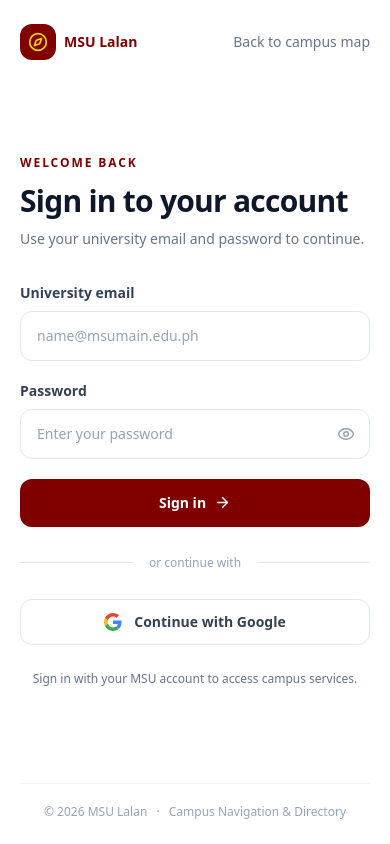
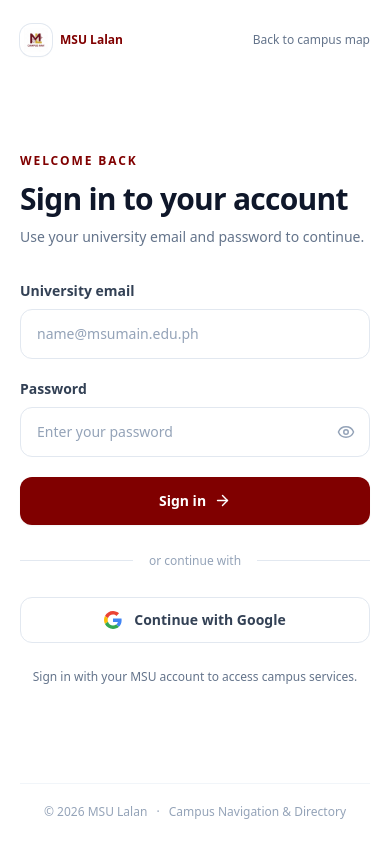
Before and after one commit to MSU-Students/msu-lalan, a Nuxt app in the folder client/: page /login in a window 390 px wide. Built offline with nearby package versions, Linux system fonts and the light colour scheme.

Commit message:
Refactor login page layout and update logo display

```diff
--- a/client/pages/login.vue
+++ b/client/pages/login.vue
@@ -1,11 +1,6 @@
 <template>
   <main class="min-h-screen bg-white lg:grid lg:grid-cols-[1.04fr_0.96fr]">
-  <!-- <section
-    class="relative hidden min-h-screen overflow-hidden bg-cover bg-center bg-no-repeat text-white lg:flex lg:flex-col lg:justify-between lg:px-14 lg:py-10 xl:px-20"
-    style="background-image: url('/bg-campus.jpg');"
-  >       -->
   <section class="relative hidden min-h-screen overflow-hidden bg-slate-900 text-white lg:flex lg:flex-col lg:justify-between lg:px-14 lg:py-10 xl:px-20">
-  <!-- Background Image na may Dark Overlay -->
   <div class="absolute inset-0 z-0">
     <img
       src="~/assets/login-left-img.jpeg"
@@ -67,13 +62,17 @@
 
     <section class="flex min-h-screen flex-col px-5 py-6 sm:px-10 sm:py-8 lg:px-12 xl:px-20">
       <header class="flex items-center justify-between lg:justify-end">
-        <NuxtLink to="/" class="inline-flex items-center gap-2 rounded-md text-sm font-bold text-[#800000] focus-visible:outline focus-visible:outline-2 focus-visible:outline-offset-4 focus-visible:outline-[#800000] lg:hidden">
-          <span class="flex h-9 w-9 items-center justify-center rounded-xl bg-[#800000] text-[#ffd700]">
-            <Compass :size="20" aria-hidden="true" />
+        <NuxtLink to="/" class="inline-flex min-w-0 shrink-0 items-center gap-2 rounded-md text-sm font-bold text-[#800000] focus-visible:outline focus-visible:outline-2 focus-visible:outline-offset-4 focus-visible:outline-[#800000] lg:hidden">
+          <span class="flex h-8 w-8 shrink-0 items-center justify-center overflow-hidden rounded-xl bg-white p-1 shadow-sm ring-1 ring-slate-200 sm:h-9 sm:w-9">
+            <img
+              src="~/assets/logo.png"
+              alt="MSU Lalan logo"
+              class="h-full w-full object-contain"
+            />
           </span>
-          MSU Lalan
+          <span class="whitespace-nowrap text-xs sm:text-sm">MSU Lalan</span>
         </NuxtLink>
-        <NuxtLink to="/" class="rounded-md text-sm font-medium text-slate-500 transition-colors hover:text-[#800000] focus-visible:outline focus-visible:outline-2 focus-visible:outline-offset-4 focus-visible:outline-[#800000]">
+        <NuxtLink to="/" class="shrink-0 rounded-md text-xs font-medium text-slate-500 transition-colors hover:text-[#800000] focus-visible:outline focus-visible:outline-2 focus-visible:outline-offset-4 focus-visible:outline-[#800000] sm:text-sm">
           Back to campus map
         </NuxtLink>
       </header>
```
